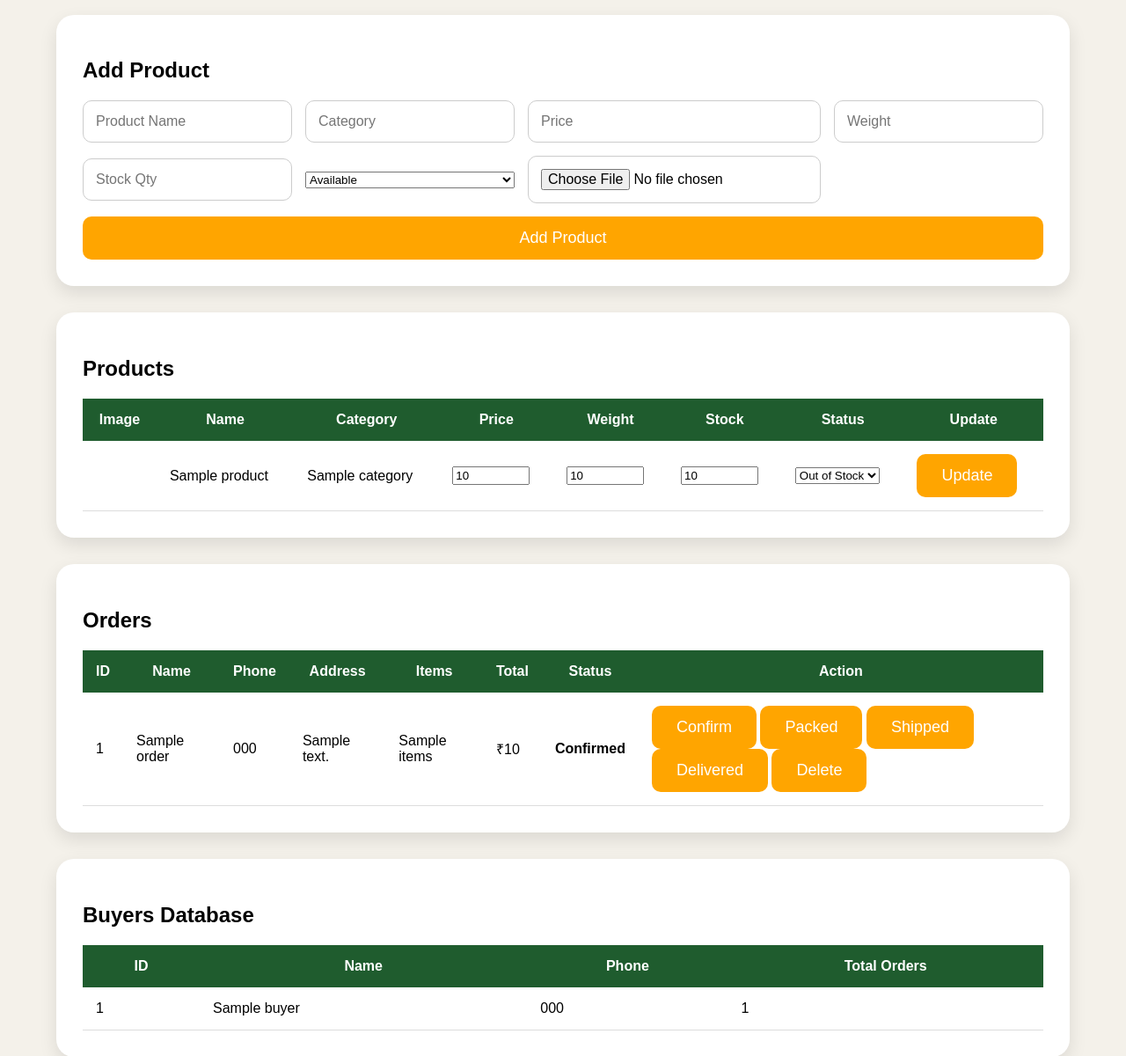
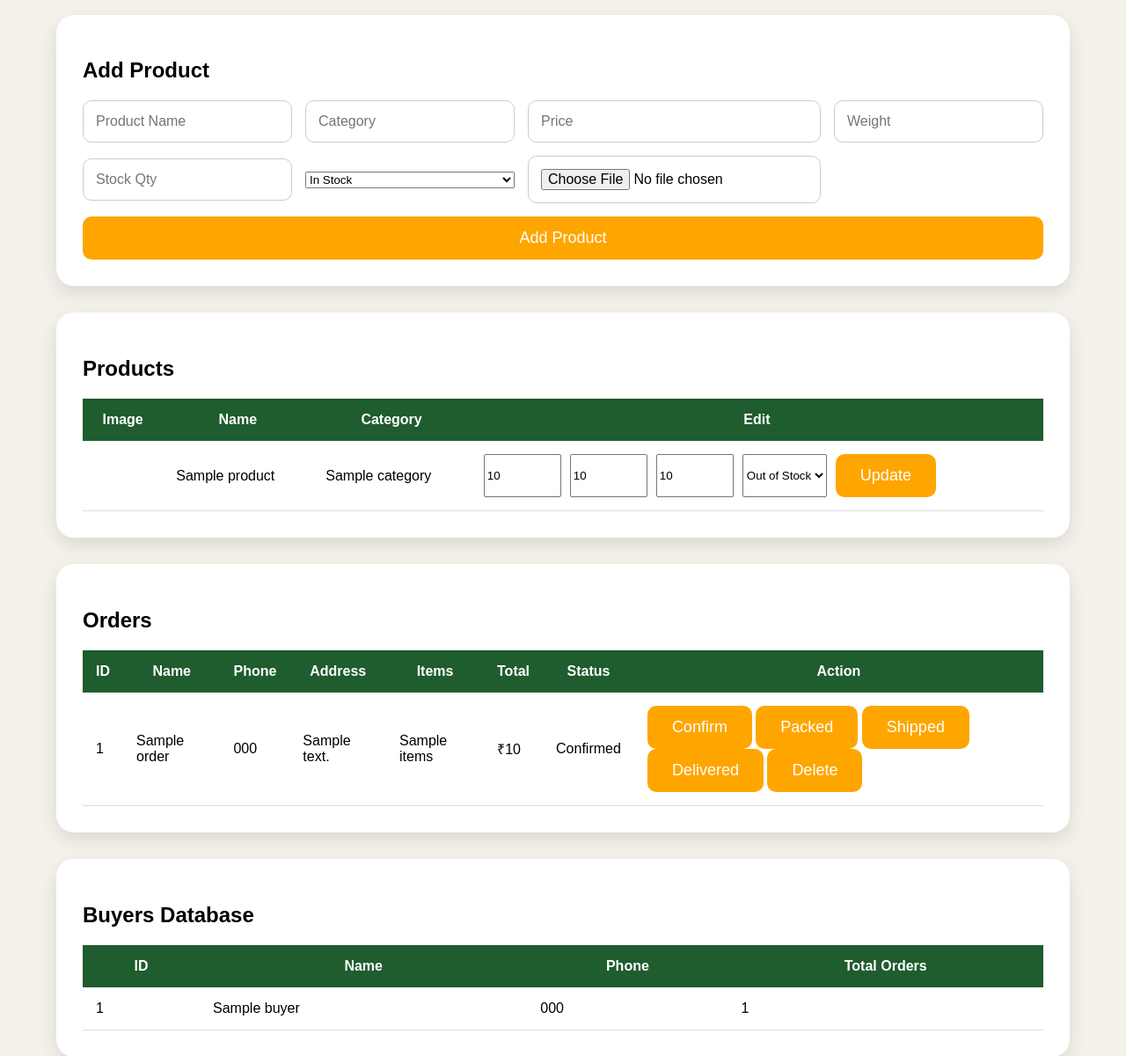
Before and after one commit to Teju-B2003/NutriCrunch, a Python web app: template templates/dashboard.html in a window 1280 px wide. Shown: the part 392-1592 px from the top of the page at 88% size. Run offline with Jinja, Linux system fonts and the light colour scheme; the template is opened without the code that fills it: most values are stand-ins (such as "Sample title", 1, 10 or a date in 2020).

Commit message:
Update dashboard.html

```diff
--- a/templates/dashboard.html
+++ b/templates/dashboard.html
@@ -54,7 +54,7 @@
             <input name="stock" placeholder="Stock Qty" required>
 
             <select name="available">
-                <option value="true">Available</option>
+                <option value="true">In Stock</option>
                 <option value="false">Out of Stock</option>
             </select>
 
@@ -66,21 +66,17 @@
     <!-- Products -->
     <div class="dashboard-card">
         <h2>Products</h2>
+
         <table>
             <tr>
                 <th>Image</th>
                 <th>Name</th>
                 <th>Category</th>
-                <th>Price</th>
-                <th>Weight</th>
-                <th>Stock</th>
-                <th>Status</th>
-                <th>Update</th>
+                <th>Edit</th>
             </tr>
 
             {% for product in products %}
             <tr>
-                <form action="/update_product/{{ product.id }}" method="POST">
                 <td>
                     {% if product.image %}
                     <img src="{{ url_for('static', filename='uploads/' + product.image) }}"
@@ -92,32 +88,39 @@
                 <td>{{ product.category }}</td>
 
                 <td>
-                        <input name="price" value="{{ product.price }}" style="width:80px;">
-                    </td>
+                    <form action="/update_product/{{ product.id }}" method="POST"
+                          style="display:flex; gap:10px; flex-wrap:wrap;">
 
-                    <td>
-                        <input name="weight" value="{{ product.weight }}" style="width:80px;">
-                    </td>
+                        <input name="price"
+                               value="{{ product.price }}"
+                               placeholder="Price"
+                               style="width:80px;">
 
-                    <td>
-                        <input name="stock" value="{{ product.stock }}" style="width:80px;">
-                    </td>
+                        <input name="weight"
+                               value="{{ product.weight }}"
+                               placeholder="Weight"
+                               style="width:80px;">
 
-                    <td>
+                        <input name="stock"
+                               value="{{ product.stock }}"
+                               placeholder="Stock"
+                               style="width:80px;">
+
                         <select name="available">
-                            <option value="true" {% if product.available %}selected{% endif %}>
+                            <option value="true"
+                                {% if product.available %}selected{% endif %}>
                                 In Stock
                             </option>
-                            <option value="false" {% if not product.available %}selected{% endif %}>
+
+                            <option value="false"
+                                {% if not product.available %}selected{% endif %}>
                                 Out of Stock
                             </option>
                         </select>
+
+                        <button type="submit">Update</button>
+                    </form>
                 </td>
-
-                    <td>
-                        <button type="submit">Update</button>
-                    </td>
-                </form>
             </tr>
             {% endfor %}
         </table>
@@ -147,7 +150,7 @@
                 <td>{{ order.address }}</td>
                 <td style="white-space: pre-line;">{{ order.items }}</td>
                 <td>₹{{ order.total }}</td>
-                <td><strong>{{ order.status }}</strong></td>
+                <td>{{ order.status }}</td>
 
                 <td>
                     <a href="/update_status/{{ order.id }}/Confirmed"><button>Confirm</button></a>
@@ -183,7 +186,7 @@
             {% endfor %}
         </table>
     </div>
+</div>
 
-</div>
 </body>
 </html>
```
Lines whose indentation alone changed are shown as unchanged.
